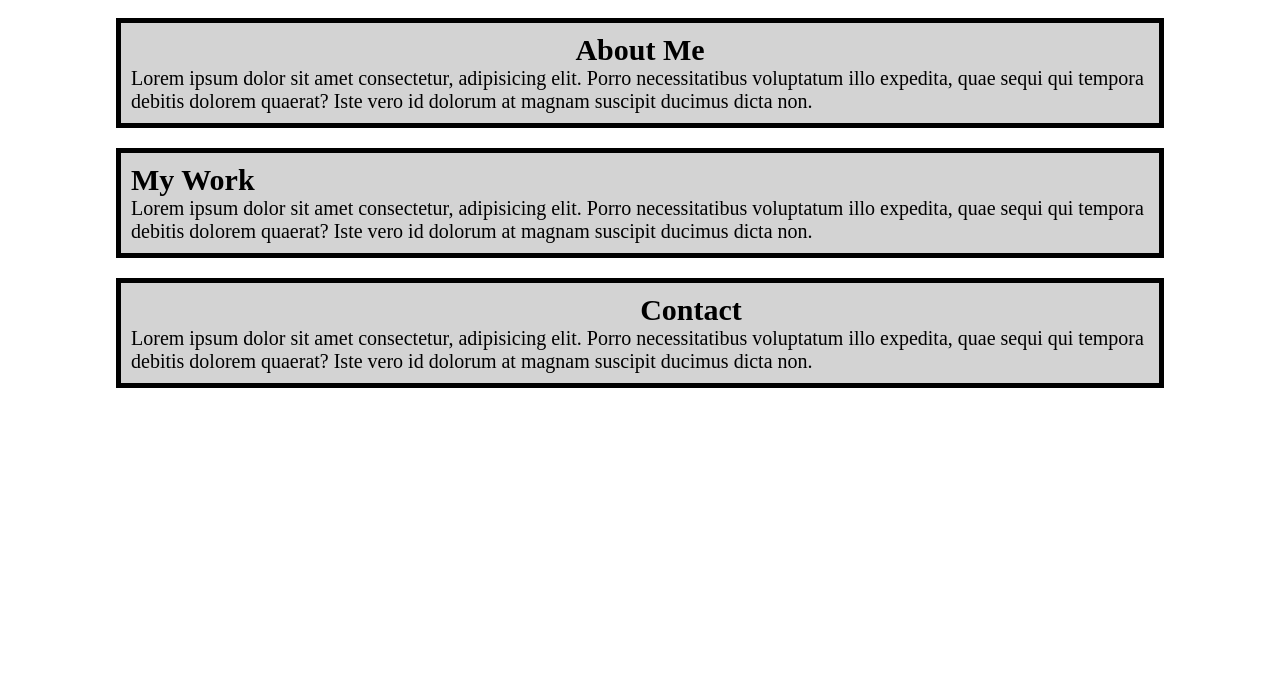
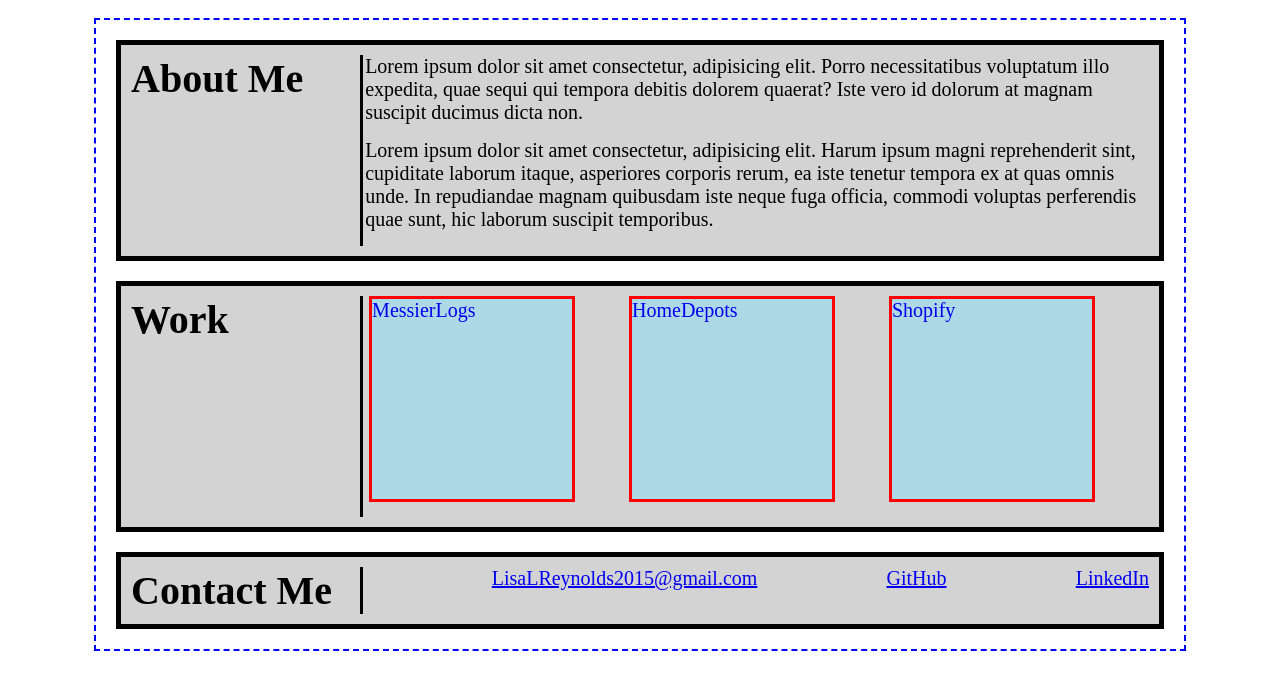
Before and after one commit to LisaLReynolds/portfolio-personal-page, a plain HTML site: page index.html in a window 1280 px wide. Shown: the part 402-1092 px from the top of the page. Before the commit the page ends 910 px from the top, so only its background shows below. Drawn offline with Linux system fonts and the light colour scheme.

Commit message:
deleted aside element and made updates to html and css

```diff
--- a/Assets/style.css
+++ b/Assets/style.css
@@ -49,6 +49,7 @@ header nav ul li a {
 }
 
 main {
+  border: 2px dashed blue;
   max-width: 85%;
   margin-left: auto;
   margin-right: auto;
@@ -57,7 +58,6 @@ main {
 section {
   font-size: 20px;
   background-color: var(--primary);
-  /* border-left: 5px solid var(--secondary); */
 }
 
 footer {
@@ -74,37 +74,10 @@ footer {
   background-position: center;
 }
 
-.container {
-  display: flex;
-  /* align-items: center; */
-}
-
 .list {
   list-style-type: none;
   /* border-right: 10px solid rgb(43, 43, 187); */
 }
-
-.sidebar {
-  display: flex;
-  margin-right: 20px;
-  padding: 20px;
-  clear: both;
-  float: left;
-  width: 20%;
-  height: 100%;
-}
-
-/* .about-me {
-  display: flex;
-  padding: 50px;
-  margin-bottom: 20px;
-  margin-right: 20px;
-  font-size: 20px;
-  align-items: center;
-  height: 200px;
-  float: right;
-  background-color: var(--primary);
-} */
 
 .about-me p {
   background-color: var(--primary);
@@ -113,58 +86,63 @@ footer {
 .image {
   height: 200px;
   width: 200px;
-  padding-right: 50px;
-  background-color: var(--primary);
+  display: flex;
+  align-items: center;
+  /* padding-right: 50px; */
+  /* background-color: var(--primary); */
 }
+
+/* below is what we worked on together and i finished some of the rest */
+
+/* now you can work on making it look better visually */
 
 .wrapper {
   display: flex;
   flex-wrap: wrap;
-  justify-content: space-around;
+  justify-content: space-between;
   align-items: stretch;
   background-color: lightgray;
   border: 5px solid black;
   margin: 20px;
   padding: 10px;
 }
+
+p {
+  margin-bottom: 15px;
+  pmargin-left: 220px;
+  align-items: center;
+}
+
 .wrapper > h2 {
   flex: 0 0 20%;
-  text-align: right;
+  padding-right: 25px;
+  font-size: 40px;
+  border-right: 3px solid black;
 }
 
-/* .wrapper > p {
+.wrapper > div {
+  flex: 0 0 77%;
+}
 
+/* .wrapper > a {
+  display: flex;
+  justify-content: center;
 } */
 
-.me-wrapper {
+.work-container {
   display: flex;
   flex-wrap: wrap;
-  justify-content: center;
+  justify-content: space-evenly;
 }
 
-/* .my-work {
-  display: flex;
-  padding: 50px;
-  margin-bottom: 20px;
-  margin-right: 20px;
-  font-size: 20px;
-  align-items: center;
+.work-container > a {
+  text-decoration: none;
+  margin-right: 50px;
+}
+
+.project-images {
   height: 200px;
-} */
-
-/* .contact-me {
-  display: flex;
-  padding: 50px;
-  margin-bottom: 20px;
-  margin-right: 20px;
-  font-size: 20px;
-  align-items: center;
-  height: 200px;
-}*/
-
-/* extra images that could be used for figure element*/
-
-/* https: //media.istockphoto.com/id/1400234736/photo/veins-of-green-and-blue-rose-petals.webp?b=1&s=170667a&w=0&k=20&c=-T8OyT-IXX7Azu-OLapiTZ24mAaY0eR9gUeU5c_MR-0=;;
-https: //images.unsplash.com/photo-1465146344425-f00d5f5c8f07?q=80&w=2076&auto=format&fit=crop&ixlib=rb-4.0.3&ixid=M3wxMjA3fDB8MHxwaG90by1wYWdlfHx8fGVufDB8fHx8fA%3D%3D; */
-
-/* rgb(14, 121, 89)  green color*/
+  width: 200px;
+  background-color: lightblue;
+  border: 3px solid red;
+}
--- a/index.html
+++ b/index.html
@@ -19,60 +19,41 @@
       </nav>
     </header>
     <figure class="pretty"></figure>
-    <!-- <div class="container"> -->
-    <!-- <aside class="sidebar">
-        <ul class="list">
-        <li id="about-me">About Me</li>
-        <li id="my-work">My Work</li>
-        <li id="contact-me">Contact</li>
-        </ul>
-      </aside> -->
+
     <main>
-      <section class="wrapper">
-        <div class="me-wrapper">
-          <h2>About Me</h2>
-          <!-- <img
-          src="./Img/profilepic2.jpg"
-          alt="Picture of Lisa Reynolds"
-          class="image"
-        /> -->
+      <section class="wrapper" id="about-me">
+        <h2>About Me</h2>
+        <div>
           <p>
             Lorem ipsum dolor sit amet consectetur, adipisicing elit. Porro
             necessitatibus voluptatum illo expedita, quae sequi qui tempora
             debitis dolorem quaerat? Iste vero id dolorum at magnam suscipit
             ducimus dicta non.
           </p>
-        </div>
-      </section>
-      <section class="wrapper">
-        <div>
-          <h2>My Work</h2>
-          <!-- <img
-          src="./Img/profilepic2.jpg"
-          alt="Picture of Lisa Reynolds"
-          class="image"
-        /> -->
           <p>
-            Lorem ipsum dolor sit amet consectetur, adipisicing elit. Porro
-            necessitatibus voluptatum illo expedita, quae sequi qui tempora
-            debitis dolorem quaerat? Iste vero id dolorum at magnam suscipit
-            ducimus dicta non.
+            Lorem ipsum dolor sit amet consectetur, adipisicing elit. Harum
+            ipsum magni reprehenderit sint, cupiditate laborum itaque,
+            asperiores corporis rerum, ea iste tenetur tempora ex at quas omnis
+            unde. In repudiandae magnam quibusdam iste neque fuga officia,
+            commodi voluptas perferendis quae sunt, hic laborum suscipit
+            temporibus.
           </p>
         </div>
       </section>
-      <section class="wrapper">
-        <h2>Contact</h2>
-        <!-- <img
-          src="./Img/profilepic2.jpg"
-          alt="Picture of Lisa Reynolds"
-          class="image"
-        /> -->
-        <p>
-          Lorem ipsum dolor sit amet consectetur, adipisicing elit. Porro
-          necessitatibus voluptatum illo expedita, quae sequi qui tempora
-          debitis dolorem quaerat? Iste vero id dolorum at magnam suscipit
-          ducimus dicta non.
-        </p>
+      <section class="wrapper" id="my-work">
+        <h2>Work</h2>
+        <div class="work-container">
+          <a href="#"><p class="project-images">MessierLogs</p></a>
+          <a href="#"><p class="project-images">HomeDepots</p></a>
+          <a href="#"><p class="project-images">Shopify</p></a>
+        </div>
+      </section>
+
+      <section class="wrapper" id="contact">
+        <h2>Contact Me</h2>
+        <a href="#">LisaLReynolds2015@gmail.com</a>
+        <a href="#">GitHub</a>
+        <a href="#">LinkedIn</a>
       </section>
     </main>
     <!-- </div> -->
```
